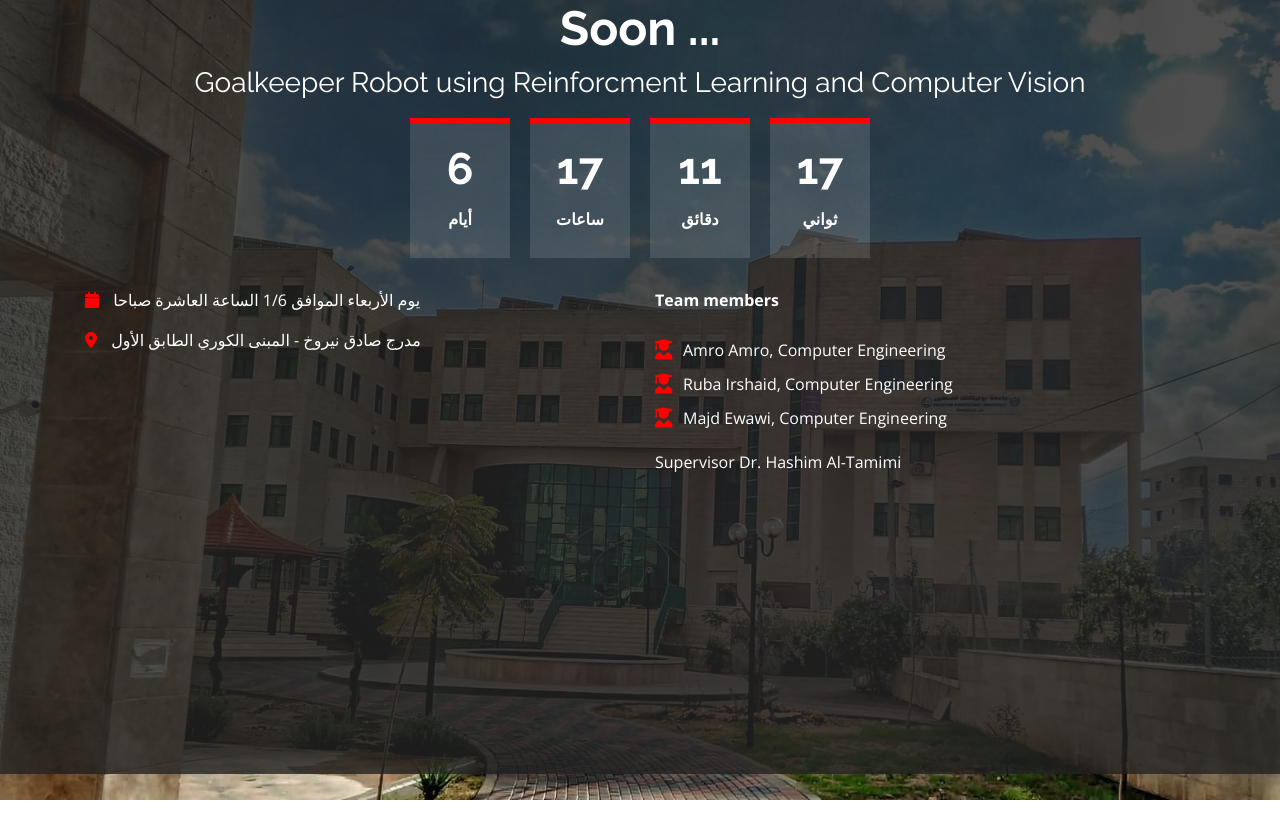
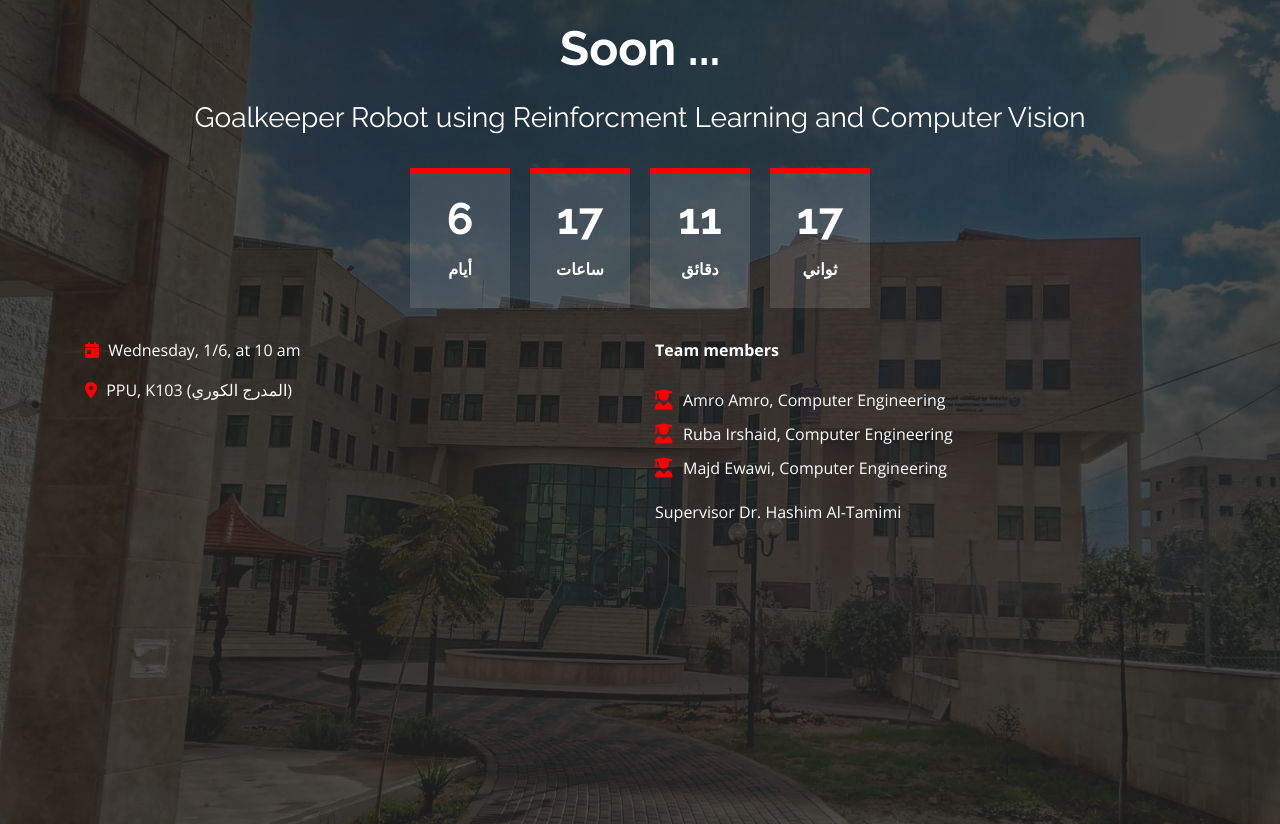
Before and after one commit to AMROAMRO404/Graduation-project-invitation, a plain HTML site: page index.html in a window 1280 px wide. Before the commit the page ends 800 px from the top, so only its background shows below. Drawn offline with nearby package versions, Linux system fonts and the light colour scheme.

Commit message:
edit style

```diff
--- a/assets/js/main.js
+++ b/assets/js/main.js
@@ -1,9 +1,3 @@
-/**
- * Template Name: ComingSoon - v4.6.0
- * Template URL: https://bootstrapmade.com/comingsoon-free-html-bootstrap-template/
- * Author: BootstrapMade.com
- * License: https://bootstrapmade.com/license/
- */
 (function() {
     "use strict";
 
--- a/index.html
+++ b/index.html
@@ -25,8 +25,8 @@
     <header id="header" class="d-flex align-items-center">
         <div class="container d-flex flex-column align-items-center">
 
-            <h1>Soon ...</h1>
-            <h3>Goalkeeper Robot using Reinforcment Learning and Computer Vision</h3>
+            <h1 style="padding-top: 20px;">Soon ...</h1>
+            <h3 style="padding: 15px 0;">Goalkeeper Robot using Reinforcment Learning and Computer Vision</h3>
             <div class="countdown d-flex justify-content-center" data-count="2022/6/1">
                 <div>
                     <h3>%d</h3>
@@ -61,10 +61,10 @@
                 <div class="row content">
                     <div class="col-lg-6">
                         <p>
-                            <i style="color: #ff0000; padding-right: 10px;" class="fa-solid fa-calendar"></i> يوم الأربعاء الموافق 1/6 الساعة العاشرة صباحا
+                            <i style="color: #ff0000; padding-right: 5px;" class="fa-solid fa-calendar-day"></i> Wednesday, 1/6, at 10 am
                         </p>
-                        <p class="mb-lg-5">
-                            <i style="color: #ff0000; padding-right: 10px;" class="fa-solid fa-location-dot"></i> مدرج صادق نيروخ - المبنى الكوري الطابق الأول
+                        <p>
+                            <i style="color: #ff0000; padding-right: 5px;" class="fa-solid fa-location-dot"></i> PPU, K103 (المدرج الكوري)
                         </p>
                     </div>
                     <div class="col-lg-6 pt-4 pt-lg-0">
```
